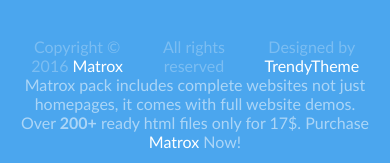
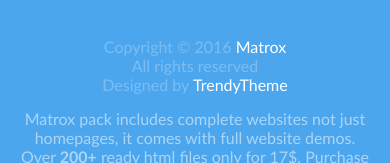
Before and after one commit to sgrazys/04-coming-soon, a website: page index.html in a window 390 px wide. Shown: the part 953-1116 px from the top of the page. Drawn offline with Linux system fonts and the light colour scheme.

Commit message:
update footer style #15

```diff
--- a/css/pages/home.css
+++ b/css/pages/home.css
@@ -76,7 +76,6 @@
     align-items: center;
     text-align: center;
     color: #fff8;
-
 }
 
 .bottom > .logo {
@@ -86,7 +85,7 @@
 .bottom > .trio {
     color: #fff4;
     display: flex;
-    gap: 20px;
+    gap: 0px 20px;
 }
 
 .bottom a {
@@ -98,6 +97,9 @@
     color: #fff4;
 }
 
+.footer-description {
+    margin-top: 15px;
+}
 
 
 @media (max-width: 900px) {
@@ -112,5 +114,15 @@
 @media (max-width: 700px) {
     .main-title {
         font-size: 60px;
+        display: flex;
+        flex-direction: column;
+        gap: 20px 0px;
     }
 }
+
+@media (max-width:550px) {
+    .bottom > .trio {
+        flex-direction: column;
+        color: #fff4;
+    }
+}
```
